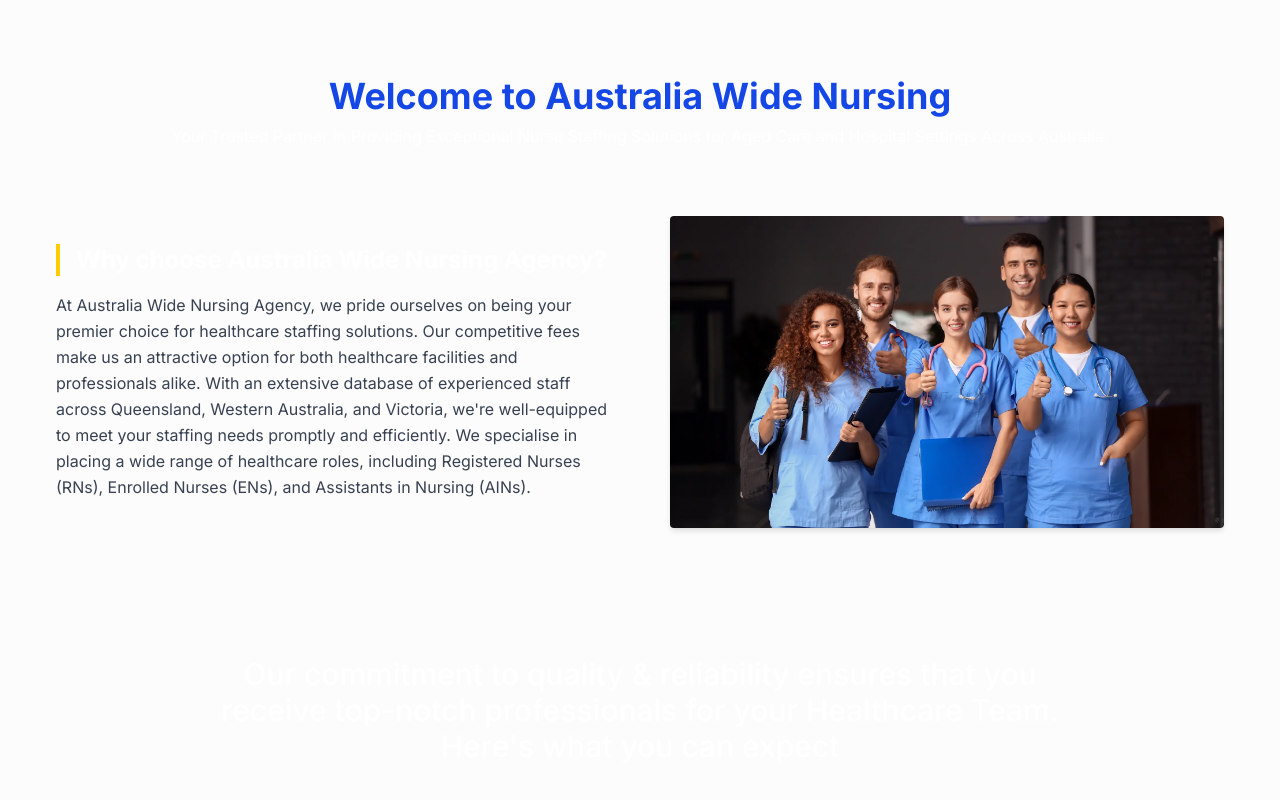
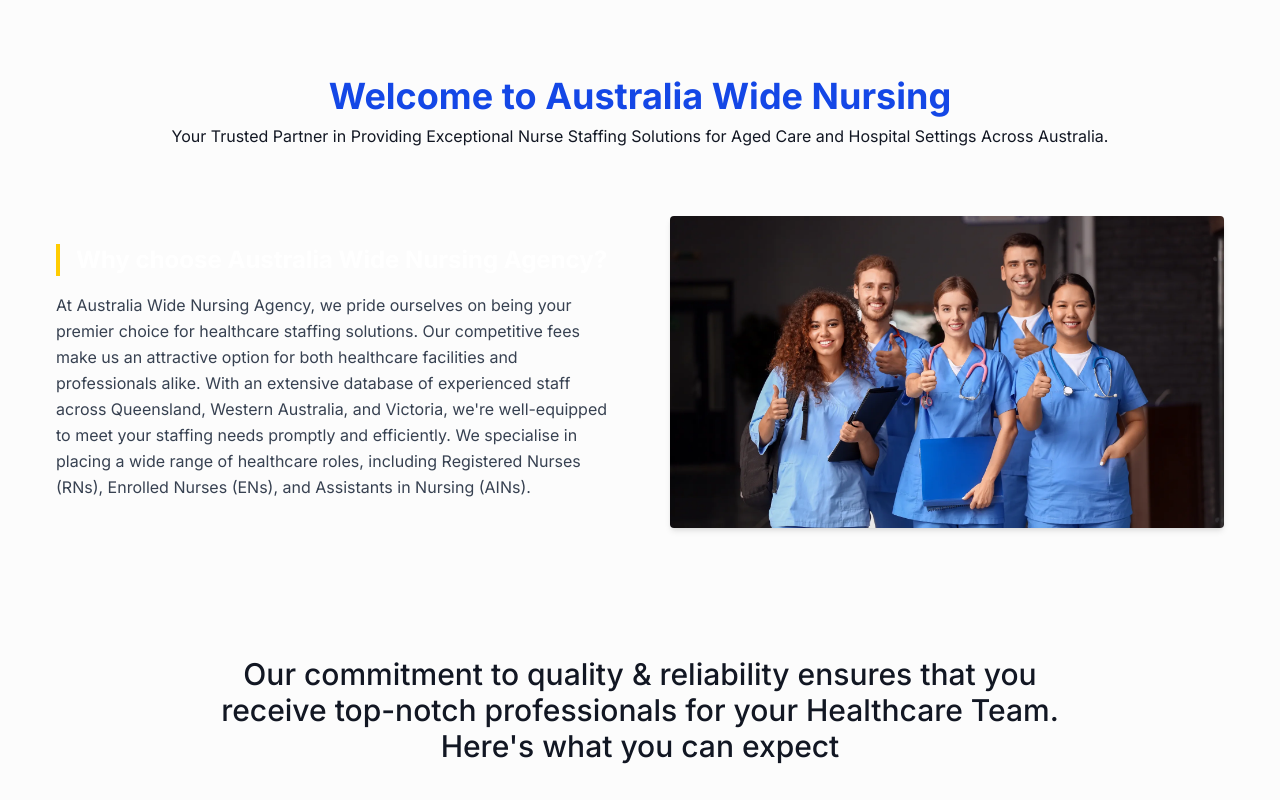
Before and after one commit to iamsabitak/AustraliaWideNursing, a Next.js app: page / in a window 1280 px wide. Shown: the part 1000-1800 px from the top of the page. Built offline with nearby package versions, Linux system fonts and the light colour scheme.

Commit message:
fix: design issue

```diff
--- a/src/components/Features/index.tsx
+++ b/src/components/Features/index.tsx
@@ -10,7 +10,7 @@
             <h2 className="text-3xl font-bold text-blue-700 md:text-4xl">
               Welcome to Australia Wide Nursing
             </h2>
-            <p className="mt-2 text-gray-600 dark:text-white">
+            <p className="mt-2 text-black">
               Your Trusted Partner in Providing Exceptional Nurse Staffing
               Solutions for Aged Care and Hospital Settings Across Australia.
             </p>
--- a/src/components/Video/index.tsx
+++ b/src/components/Video/index.tsx
@@ -41,7 +41,7 @@
   return (
     <section className="py-16 md:py-20 lg:py-16">
       <div className="container mx-auto px-4 text-center">
-        <h2 className="mx-auto mb-4 max-w-4xl text-center text-3xl font-medium text-shadow-black">
+        <h2 className="mx-auto mb-4 max-w-4xl text-center text-3xl font-medium text-black">
           Our commitment to quality & reliability ensures that you receive
           top-notch professionals for your Healthcare Team. Here's what you can
           expect
```
